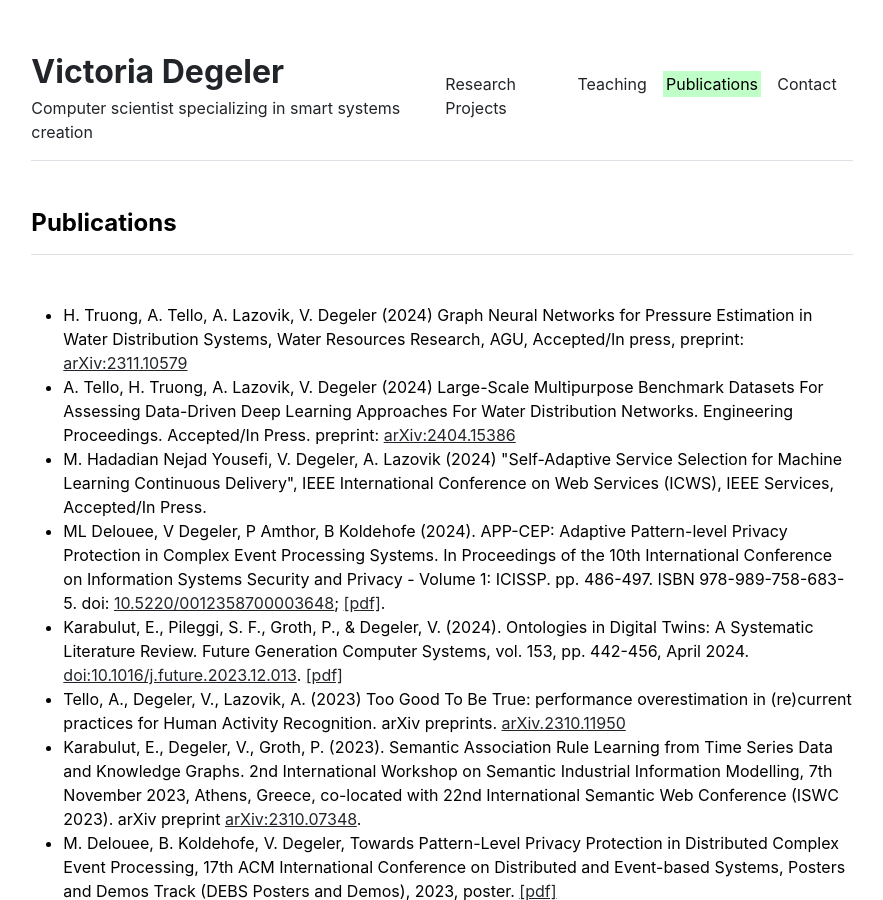
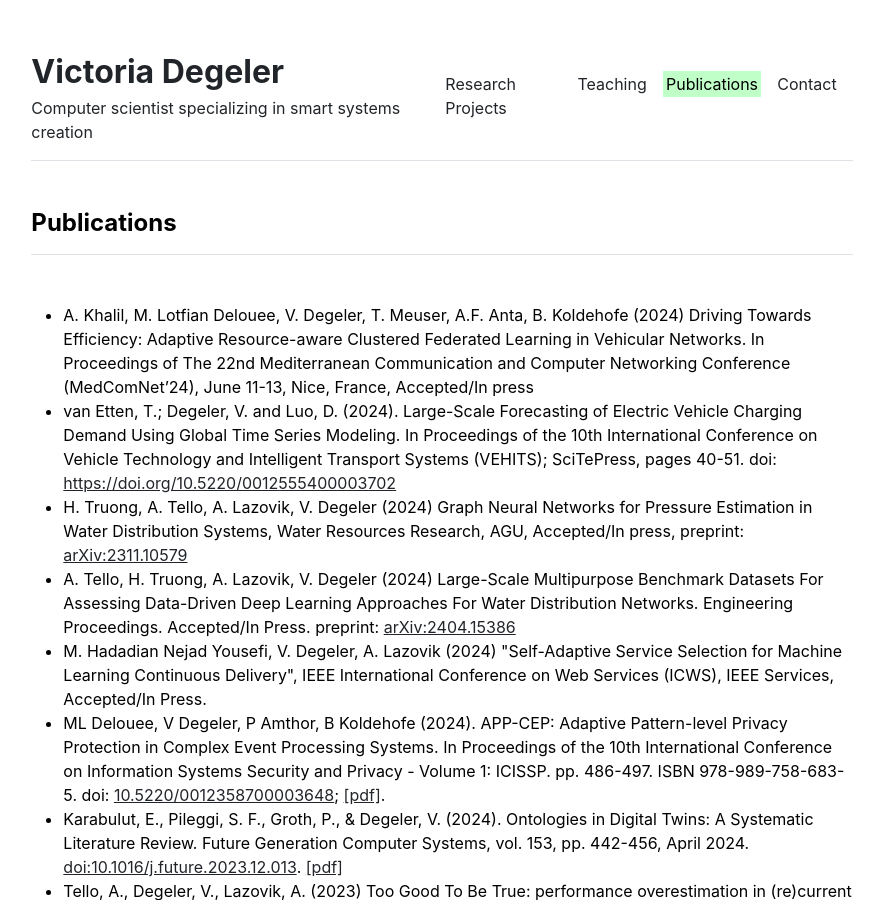
Before and after one commit to Degvik/degvik.github.io, a Jekyll site: the page built from publications.md, in a window 1280 px wide and 900 px high. Shown: the whole window, without its empty margins (198-1081 px from the left). Built offline with Jekyll 4.4.1, drawn with Linux system fonts in a browser that asks for light colours.

Commit message:
Update publications.yml

```diff
--- a/_data/publications.yml
+++ b/_data/publications.yml
@@ -6,6 +6,8 @@
 index:
 
 #2024
+- {name: 'A. Khalil, M. Lotfian Delouee, V. Degeler, T. Meuser, A.F. Anta, B. Koldehofe (2024) Driving Towards Efficiency: Adaptive Resource-aware Clustered Federated Learning in Vehicular Networks. In Proceedings of The 22nd Mediterranean Communication and Computer Networking Conference (MedComNet’24), June 11-13, Nice, France, Accepted/In press'}
+- {name: 'van Etten, T.; Degeler, V. and Luo, D. (2024). Large-Scale Forecasting of Electric Vehicle Charging Demand Using Global Time Series Modeling. In Proceedings of the 10th International Conference on Vehicle Technology and Intelligent Transport Systems (VEHITS); SciTePress, pages 40-51. doi: <a href="https://arxiv.org/abs/2311.10579">https://doi.org/10.5220/0012555400003702</a>'}
 - {name: 'H. Truong, A. Tello, A. Lazovik, V. Degeler (2024) Graph Neural Networks for Pressure Estimation in Water Distribution Systems, Water Resources Research, AGU, Accepted/In press, preprint: <a href="https://arxiv.org/abs/2311.10579">arXiv:2311.10579</a>'}
 - {name: 'A. Tello, H. Truong, A. Lazovik, V. Degeler (2024) Large-Scale Multipurpose Benchmark Datasets For Assessing Data-Driven Deep Learning Approaches For Water Distribution Networks. Engineering Proceedings. Accepted/In Press. preprint: <a href="https://arxiv.org/abs/2404.15386">arXiv:2404.15386</a>'}
 - {name: 'M. Hadadian Nejad Yousefi, V. Degeler, A. Lazovik (2024) "Self-Adaptive Service Selection for Machine Learning Continuous Delivery", IEEE International Conference on Web Services (ICWS), IEEE Services, Accepted/In Press.'}
```
